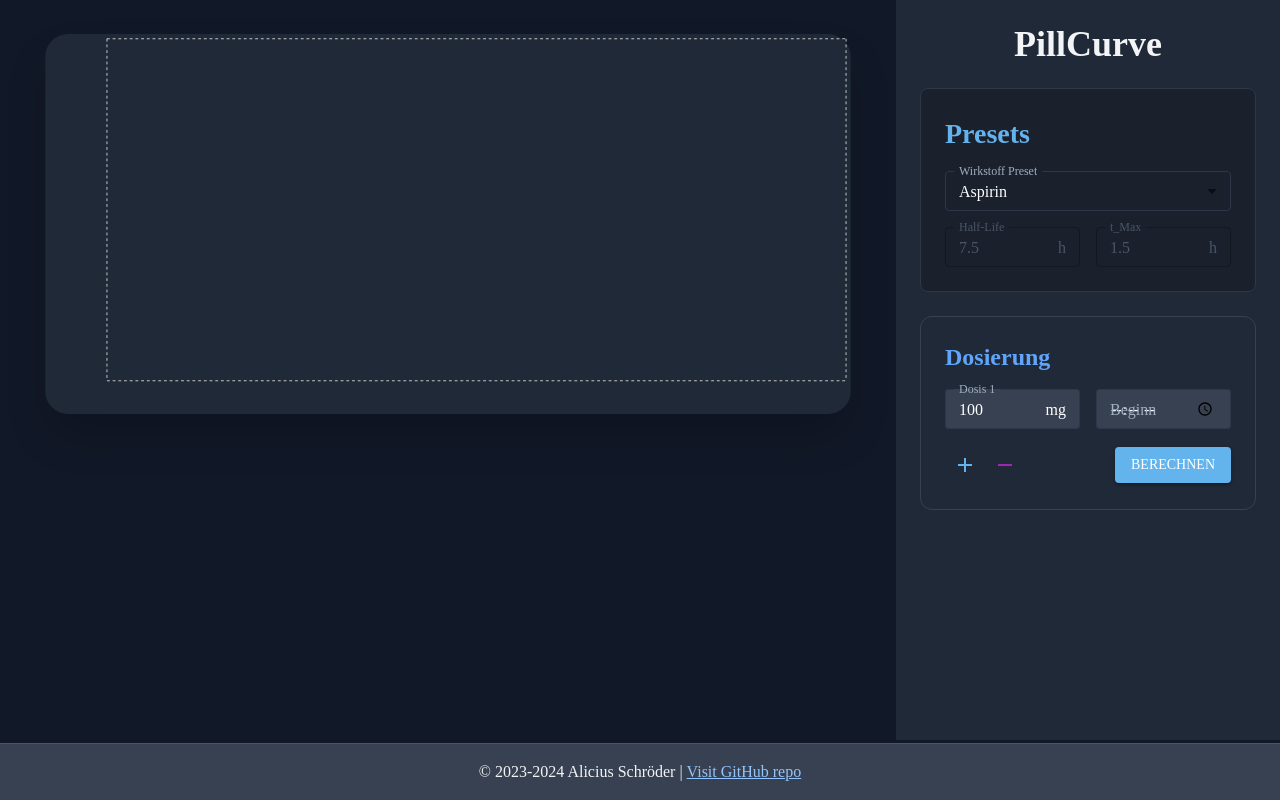
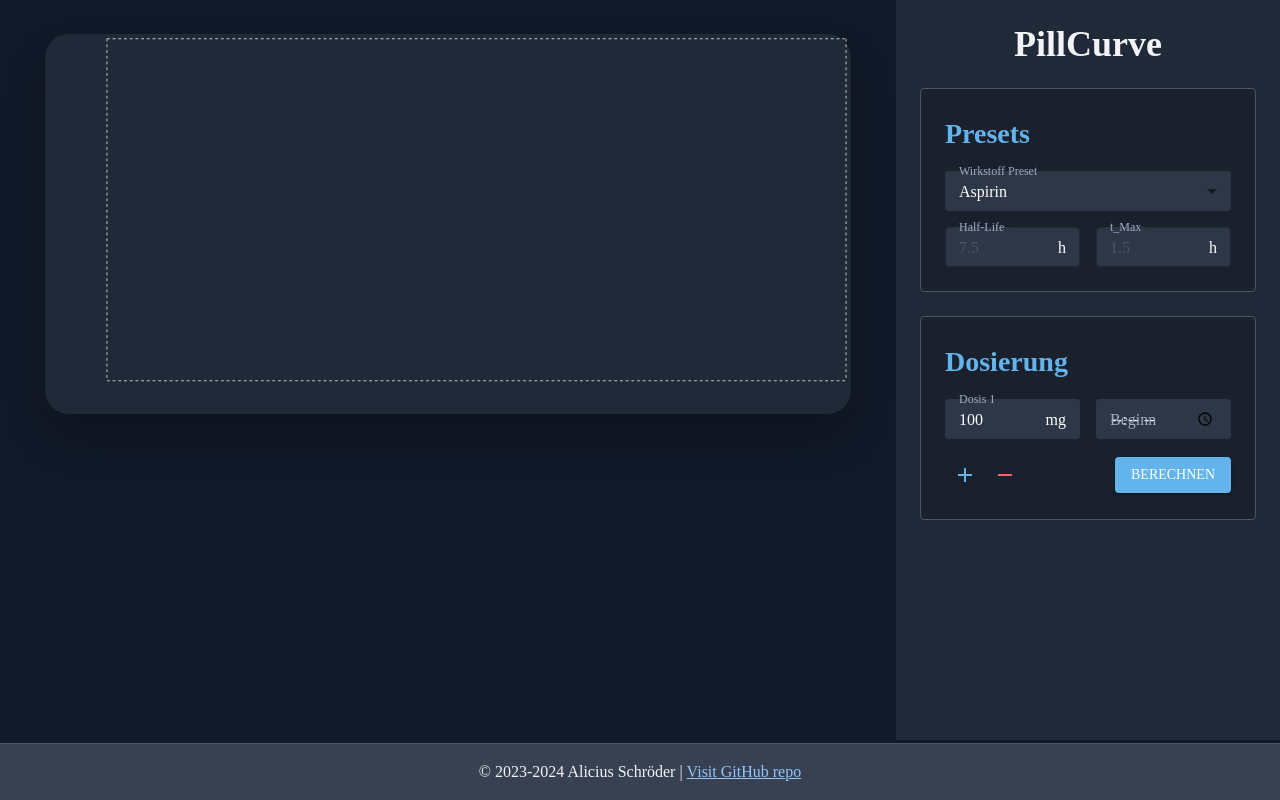
Before and after one commit to aliciusschroeder/pillcurve, a Next.js app: page /dosingform in a window 1280 px wide. Built offline with nearby package versions, Linux system fonts and the light colour scheme.

Commit message:
Make styling consistent

```diff
--- a/src/components/Common.module.css
+++ /dev/null
@@ -1,88 +0,0 @@
-/* src/components/Common.module.css */
-
-.formSection {
-    border-radius: 0.5rem;
-    border: 1px solid #2D3748;
-    background-color: #1A202C;
-    padding: 1.5rem;
-    margin-bottom: 1.5rem;
-}
-
-.formHeader {
-    font-size: 1.75rem; /* 28px */
-    font-weight: 700;
-    color: #63B3ED;
-    margin-bottom: 1.0rem;
-}
-
-.formLabel {
-    display: block;
-    font-size: 1rem; /* 16px */
-    color: #A0AEC0;
-    margin-bottom: 0.25rem;
-}
-
-.inputField {
-    background-color: #2D3748;
-    border-radius: 0.375rem;
-    padding: 0.5rem 0.75rem;
-    margin-left: 1.5px;
-    font-size: 1.2rem; /* 16px */
-    color: white;
-    width: 90%;
-}
-
-.buttonCommon {
-    font-size: 1rem; /* 16px */
-    font-weight: 700;
-    padding: 0.75rem 1rem;
-    border-radius: 0.375rem;
-    box-shadow: 0 3px 6px #0005; /* subtle shadow for depth */
-    display: inline-flex; /* for aligning the icon and text */
-    align-items: center;
-    justify-content: center;
-    transition: transform 0.3s ease-in-out, box-shadow 0.3s ease-in-out;
-    height: 2.5rem;
-}
-
-.addButton {
-    background-color: #48BB78;
-    margin-right: 0.25rem; /* 4px */
-}
-
-.addButton:hover {
-    background-color: #38A169;
-}
-
-.removeButton {
-    background-color: #F56565;
-    margin-left: 0.25rem; /* 4px */
-}
-
-.removeButton:hover {
-    background-color: #E53E3E;
-}
-
-.calculateButton {
-    background-color: #4299E1;
-    width: 48%;
-}
-
-.calculateButton:hover {
-    background-color: #3182CE;
-}
-
-.buttonsContainer {
-    display: flex;
-    justify-content: space-between;
-    align-items: center;
-    margin-top: 2rem;
-}
-
-/* Responsive adjustments if needed */
-@media (max-width: 768px) {
-    .buttonsContainer {
-        flex-direction: column;
-        gap: 1rem;
-    }
-}
--- a/src/components/DoseInput.tsx
+++ b/src/components/DoseInput.tsx
@@ -4,6 +4,7 @@ import React from 'react';
 import { TextField, Button, IconButton } from '@mui/material';
 import { Add as AddIcon, Remove as RemoveIcon } from '@mui/icons-material';
 import { ThemeProvider } from '@mui/material/styles';
+import { FormSection, FormHeader } from './styledComponents';
 import theme from '../theme/theme';
 
 
@@ -32,8 +33,8 @@ const DoseInput: React.FC<DoseInputProps> = ({
 }) => {
     return (
         <ThemeProvider theme={theme}>
-          <section className="bg-gray-800 rounded-xl p-6 mb-6 border border-gray-700">
-            <h2 className="text-2xl font-bold text-blue-400 mb-4">Dosierung</h2>
+          <FormSection>
+            <FormHeader>Dosierung</FormHeader>
             <form id="dosingForm" onSubmit={e => e.preventDefault()} className="space-y-4">
               <div id="doses" className="space-y-4">
                 {Array.from({ length: doseCount }, (_, index) => (
@@ -49,12 +50,18 @@ const DoseInput: React.FC<DoseInputProps> = ({
                         variant="outlined"
                         size="small"
                         InputProps={{
-                          className: 'text-white bg-gray-700',
-                          endAdornment: <span>mg</span>,
+                            style: {
+                              color: theme.palette.text.primary,
+                              backgroundColor: theme.palette.background.paper,
+                            },
+                            endAdornment: <span>mg</span>,
+                          }}
+                        InputLabelProps={{
+                            style: {
+                              color: theme.palette.text.secondary,
+                            },
                         }}
-                        InputLabelProps={{
-                          className: 'text-gray-400',
-                        }}
+
                       />
                     </div>
                     {index === 0 ? (
@@ -68,10 +75,15 @@ const DoseInput: React.FC<DoseInputProps> = ({
                           variant="outlined"
                           size="small"
                           InputProps={{
-                            className: 'text-white bg-gray-700',
+                            style: {
+                                color: theme.palette.text.primary,
+                                backgroundColor: theme.palette.background.paper,
+                              },
                           }}
                           InputLabelProps={{
-                            className: 'text-gray-400',
+                            style: {
+                                color: theme.palette.text.secondary,
+                              },
                           }}
                         />
                       </div>
@@ -87,12 +99,17 @@ const DoseInput: React.FC<DoseInputProps> = ({
                           variant="outlined"
                           size="small"
                           InputProps={{
-                            className: 'text-white bg-gray-700',
+                            style: {
+                              color: theme.palette.text.primary,
+                              backgroundColor: theme.palette.background.paper,
+                            },
                             endAdornment: <span>min</span>,
                           }}
-                          InputLabelProps={{
-                            className: 'text-gray-400',
-                          }}
+                        InputLabelProps={{
+                            style: {
+                              color: theme.palette.text.secondary,
+                            },
+                        }}
                         />
                       </div>
                     )}
@@ -113,7 +130,7 @@ const DoseInput: React.FC<DoseInputProps> = ({
                 </Button>
               </div>
             </form>
-          </section>
+          </FormSection>
         </ThemeProvider>
       );
 };
--- a/src/components/PresetSelector.tsx
+++ b/src/components/PresetSelector.tsx
@@ -4,7 +4,7 @@ import React from 'react';
 import { PresetOption } from '../types';
 import { TextField, MenuItem } from '@mui/material';
 import { ThemeProvider } from '@mui/material/styles';
-import styles from './Common.module.css';
+import { FormSection, FormHeader } from './styledComponents';
 import theme from '../theme/theme';
 
 
@@ -33,8 +33,8 @@ const PresetSelector: React.FC<PresetSelectorProps> = ({
 
   return (
     <ThemeProvider theme={theme}>
-          <section className={styles.formSection}>
-            <h2 className={styles.formHeader}>Presets</h2>
+      <FormSection>
+        <FormHeader>Presets</FormHeader>
         <div className="mb-4">
           <TextField
             select
@@ -44,6 +44,17 @@ const PresetSelector: React.FC<PresetSelectorProps> = ({
             fullWidth
             variant="outlined"
             size="small"
+            InputProps={{
+              style: {
+                color: theme.palette.text.primary,
+                backgroundColor: theme.palette.background.paper,
+              },
+            }}
+            InputLabelProps={{
+              style: {
+                color: theme.palette.text.secondary,
+              },
+            }}
           >
             {presets.map((preset) => (
               <MenuItem key={preset.id} value={preset.id}>
@@ -53,8 +64,7 @@ const PresetSelector: React.FC<PresetSelectorProps> = ({
             <MenuItem value="custom">Custom</MenuItem>
           </TextField>
         </div>
-            <div className="grid grid-cols-1 md:grid-cols-2 gap-4">
-              <div>
+        <div style={{ display: 'grid', gridTemplateColumns: '1fr 1fr', gap: theme.spacing(2), marginTop: theme.spacing(2) }}>
           <TextField
             label="Half-Life"
             type="number"
@@ -65,11 +75,18 @@ const PresetSelector: React.FC<PresetSelectorProps> = ({
             variant="outlined"
             size="small"
             InputProps={{
+              style: {
+                color: theme.palette.text.primary,
+                backgroundColor: theme.palette.background.paper,
+              },
               endAdornment: <span>h</span>,
             }}
+            InputLabelProps={{
+              style: {
+                color: theme.palette.text.secondary,
+              },
+            }}
           />
-              </div>
-              <div>
           <TextField
             label="t_Max"
             type="number"
@@ -80,12 +97,20 @@ const PresetSelector: React.FC<PresetSelectorProps> = ({
             variant="outlined"
             size="small"
             InputProps={{
-                    endAdornment: <span>h</span>
+              style: {
+                color: theme.palette.text.primary,
+                backgroundColor: theme.palette.background.paper,
+              },
+              endAdornment: <span>h</span>,
+            }}
+            InputLabelProps={{
+              style: {
+                color: theme.palette.text.secondary,
+              },
             }}
           />
         </div>
-            </div>
-          </section>
+      </FormSection>
     </ThemeProvider>
   );
 };
--- a/src/components/styledComponents.ts
+++ b/src/components/styledComponents.ts
@@ -5,7 +5,7 @@ import { styled } from '@mui/system';
 export const FormSection = styled('section')(({ theme }) => ({
   borderRadius: theme.shape.borderRadius,
   border: `1px solid ${theme.palette.divider}`,
-  backgroundColor: theme.palette.background.paper,
+  backgroundColor: '#1A202C',
   padding: theme.spacing(3),
   marginBottom: theme.spacing(3),
 }));
--- a/src/theme/theme.ts
+++ b/src/theme/theme.ts
@@ -6,6 +6,9 @@ const theme = createTheme({
   palette: {
     primary: {
       main: '#63B3ED',
+    },
+    secondary: {
+      main: '#F56565',
     },
     text: {
       primary: '#FFFFFF',
@@ -16,6 +19,7 @@ const theme = createTheme({
       default: '#1A202C',
       paper: '#2D3748',
     },
+    divider: '#4A5568',
   },
   typography: {
     fontFamily: 'inherit',
```
Lines whose indentation alone changed are shown as unchanged.
